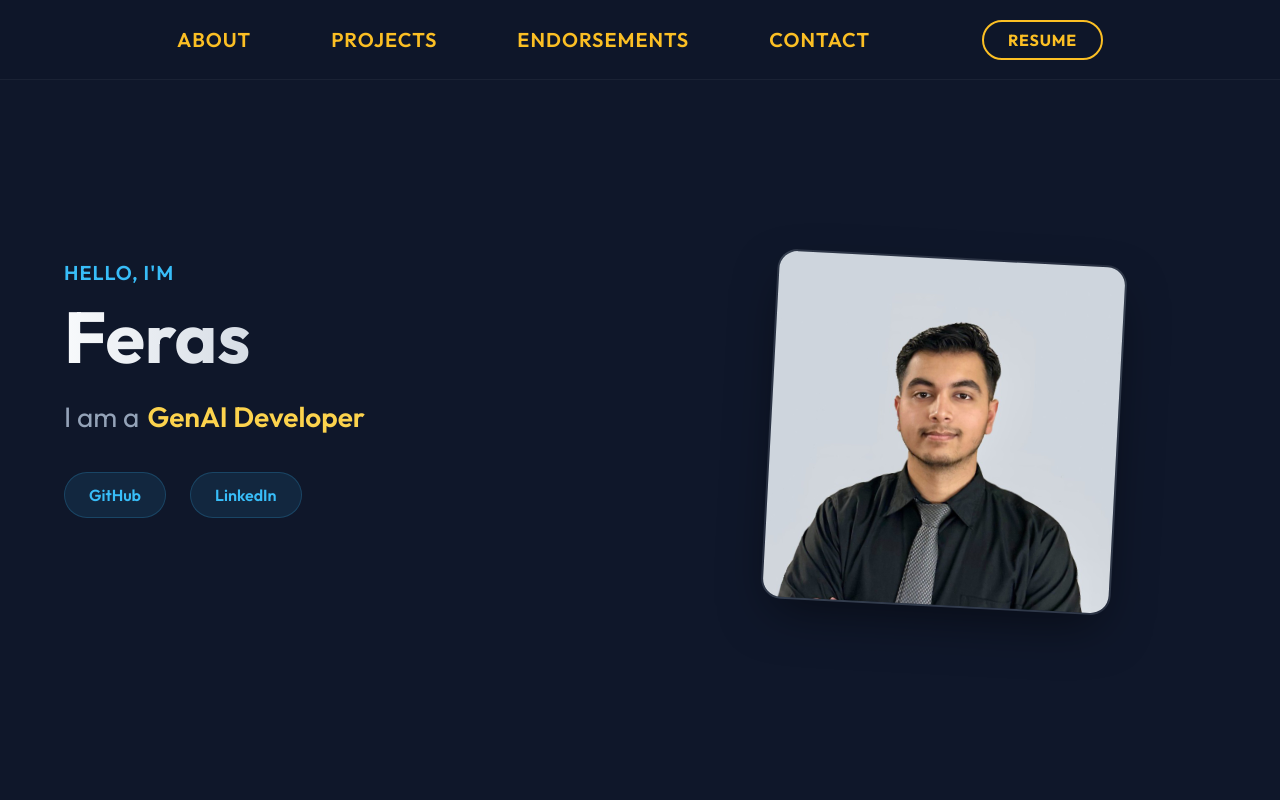
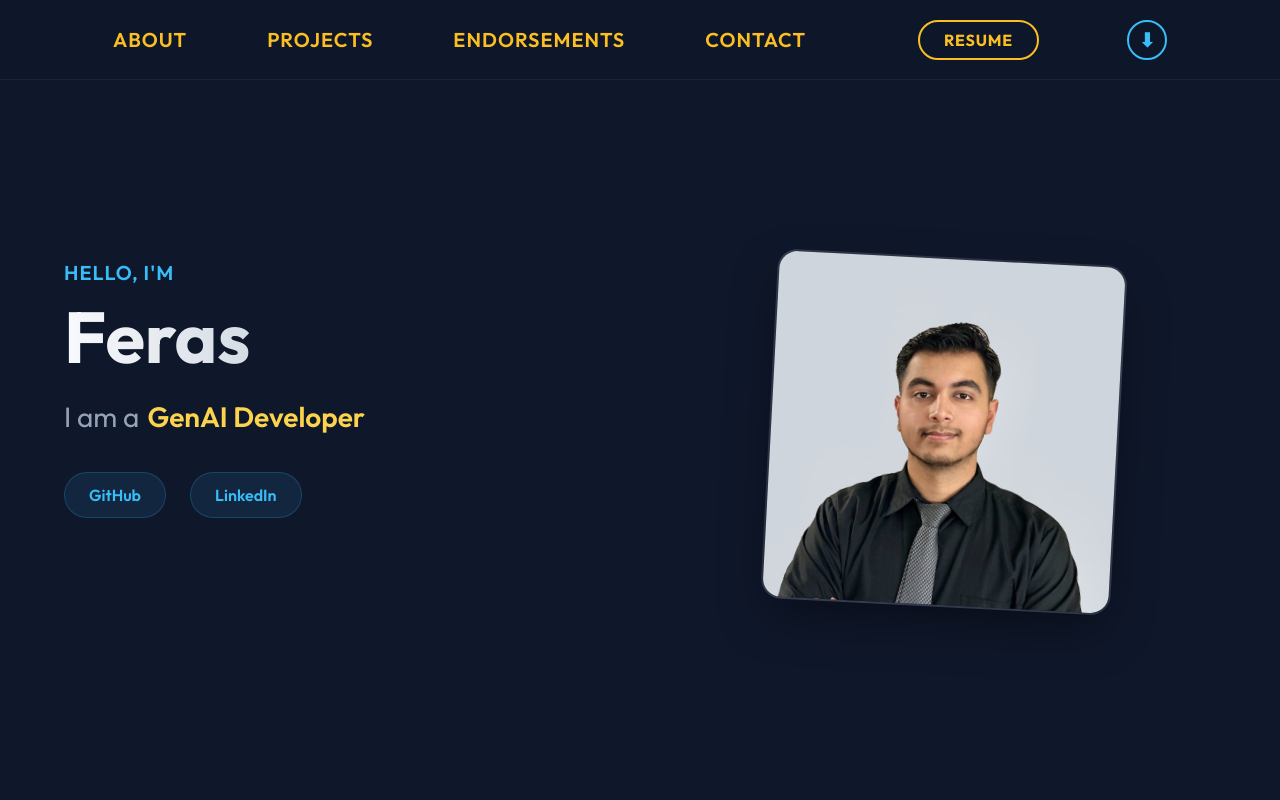
Before and after one commit to Ferasman979/Persona-Portfolio-website, a Next.js app: page / in a window 1280 px wide. Shown: the top 800 px of the page. Built offline with nearby package versions, Linux system fonts and the light colour scheme.

Commit message:
Update: Added dedicated Download Resume button in Navbar

```diff
--- a/src/components/Navbar.module.css
+++ b/src/components/Navbar.module.css
@@ -71,6 +71,30 @@
     transform: translateY(-2px);
 }
 
+.downloadButton {
+    background-color: transparent;
+    border: 2px solid var(--primary);
+    color: var(--primary);
+    width: 40px;
+    height: 40px;
+    border-radius: 50%;
+    display: flex;
+    align-items: center;
+    justify-content: center;
+    font-weight: 700;
+    transition: all 0.3s ease;
+    font-size: 1.2rem;
+    text-decoration: none;
+    margin-left: 0.5rem;
+}
+
+.downloadButton:hover {
+    background-color: var(--primary);
+    color: var(--background);
+    box-shadow: 0 0 20px rgba(255, 140, 0, 0.4);
+    transform: translateY(-2px);
+}
+
 @media (max-width: 900px) {
     .links {
         gap: 2rem;
--- a/src/components/Navbar.tsx
+++ b/src/components/Navbar.tsx
@@ -22,6 +22,9 @@ const Navbar = () => {
                     <a href="/resume.pdf" target="_blank" rel="noopener noreferrer" className={styles.resumeButton}>
                         Resume
                     </a>
+                    <a href="/resume.pdf" download="Feras_Mahmood_Resume.pdf" className={styles.downloadButton} title="Download Resume">
+                        ⬇
+                    </a>
                 </div>
             </div>
         </nav>
```
